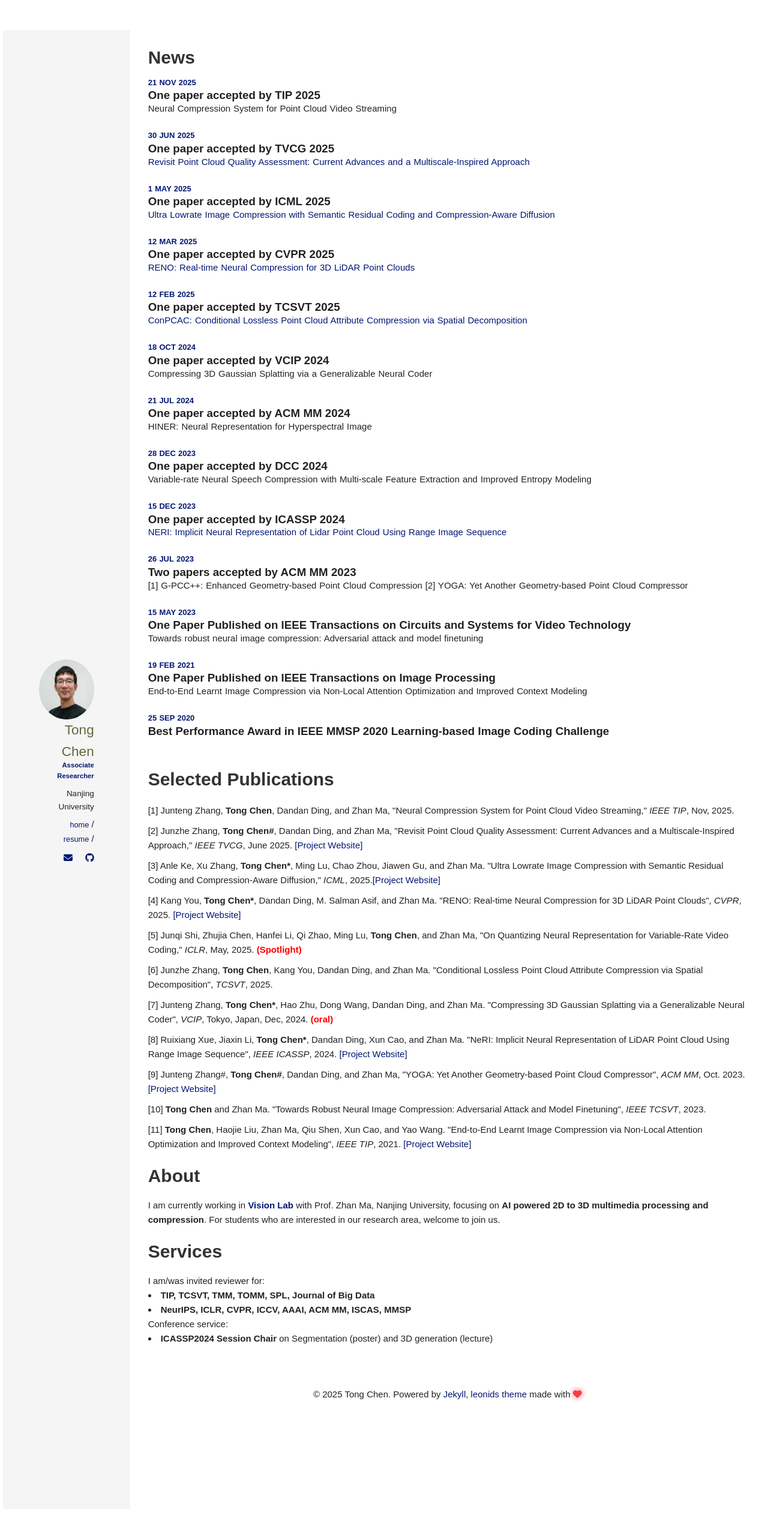
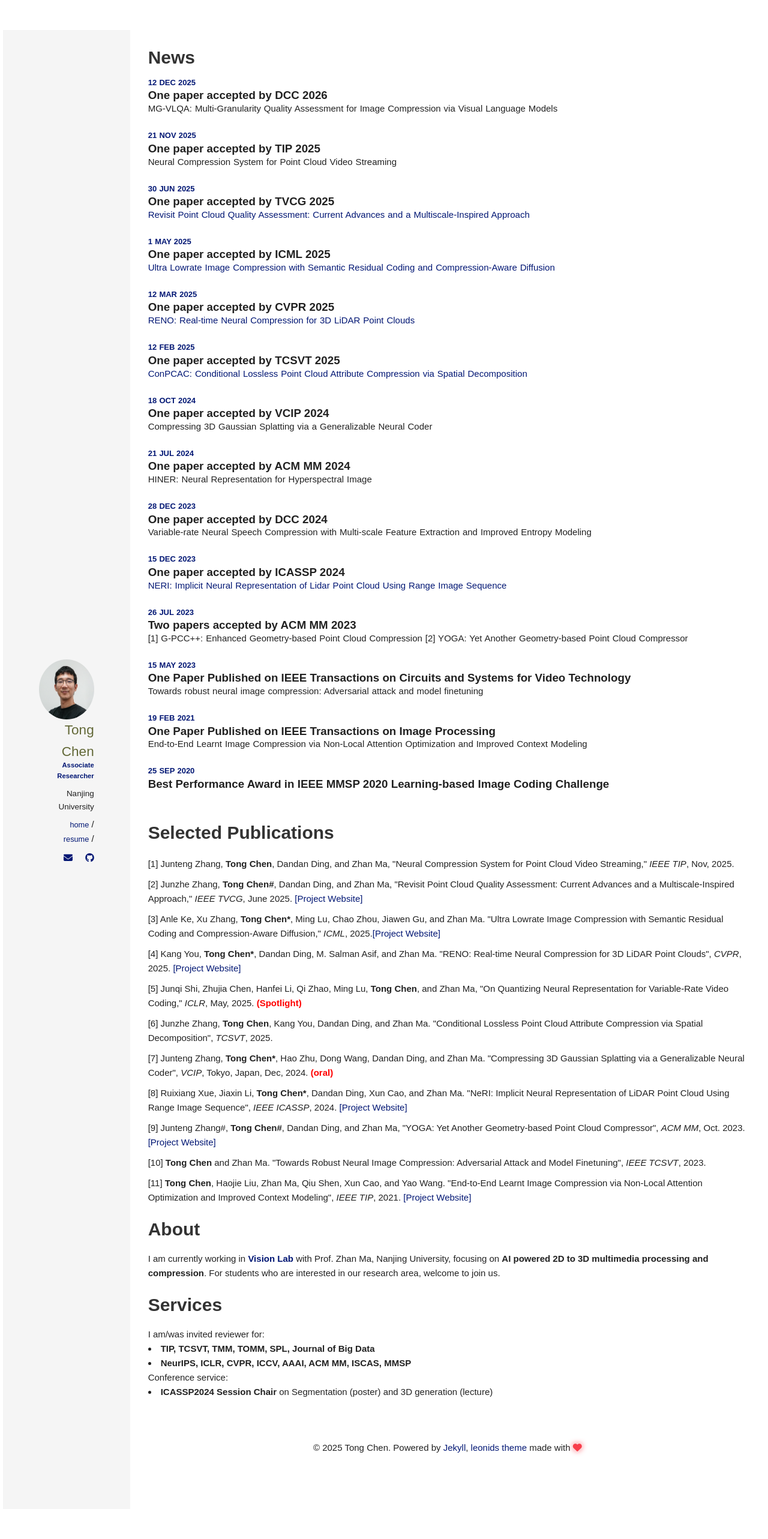
Before and after one commit to tongxyh/tongxyh.github.io, a Jekyll site: the page built from index.html, in a window 1280 px wide. Shown: the whole page at 60% size. Built offline with Jekyll 4.4.1, drawn with Linux system fonts in a browser that asks for light colours; nearby versions of some CDN libraries.

Commit message:
add DCC26

```diff
--- a/_includes/sections/full_publications.html
+++ b/_includes/sections/full_publications.html
@@ -45,6 +45,7 @@
     <h1>Publications</h1>
     <section>
         <ol>
+            <li>Hanfei Li, Anle Ke, Jiawen Gu, Chao Zhou, <strong>Tong Chen*</strong>, and Zhan Ma, "MG-VLQA: Multi-Granularity Quality Assessment for Image Compression via Visual Language Models," <em>DCC</em>, 2026.<strong style="color: red;">(Full Paper)</strong></li>
             <li>Junteng Zhang, <strong>Tong Chen</strong>, Dandan Ding, and Zhan Ma, "Neural Compression System for Point Cloud Video Streaming," <em>IEEE TIP</em>, Nov, 2025.</li>
             <li>Junzhe Zhang, <strong>Tong Chen#</strong>, Dandan Ding, and Zhan Ma, "Revisit Point Cloud Quality Assessment: Current Advances and a Multiscale-Inspired Approach," <em>IEEE TVCG</em>, June 2025. <a href="https://github.com/3dpcc/PQI" target="_blank" rel="noopener noreferrer">[Project Website]</a></li>
             <li>Anle Ke, Xu Zhang, <strong>Tong Chen*</strong>, Ming Lu, Chao Zhou, Jiawen Gu, and Zhan Ma. "Ultra Lowrate Image Compression with Semantic Residual Coding and Compression-Aware Diffusion," <em>ICML</em>, 2025.<a href="https://github.com/NJUVISION/ResULIC" target="_blank" rel="noopener noreferrer">[Project Website]</a></li>
--- /dev/null
+++ b/_posts/2025-12-12-DCC2026.md
@@ -0,0 +1,7 @@
+---
+layout: post
+title:  "One paper accepted by DCC 2026"
+date:   2025-12-12 09:00:00 +0800
+excerpt: "MG-VLQA: Multi-Granularity Quality Assessment for Image Compression via Visual Language Models"
+categories: [academic]
+---
```
